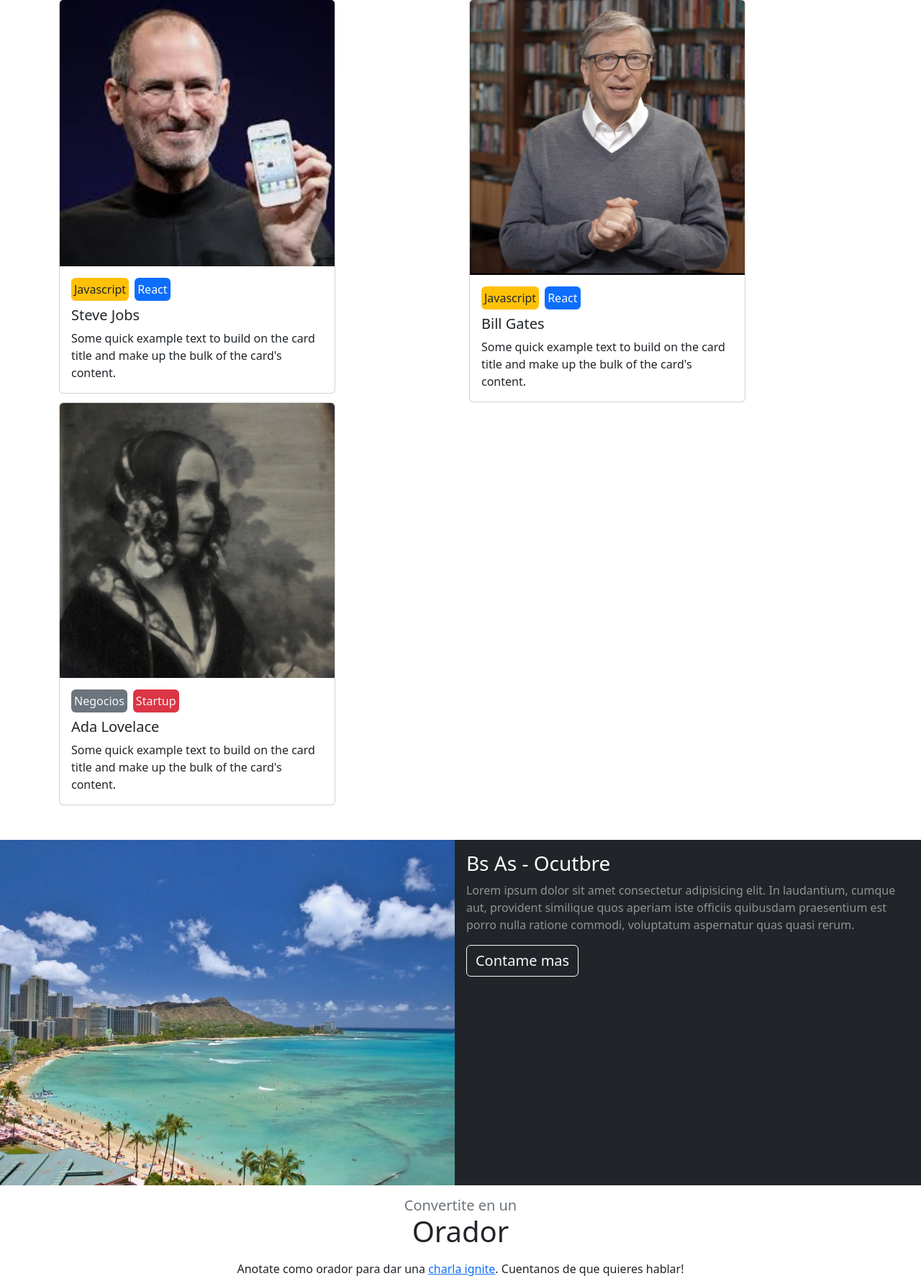
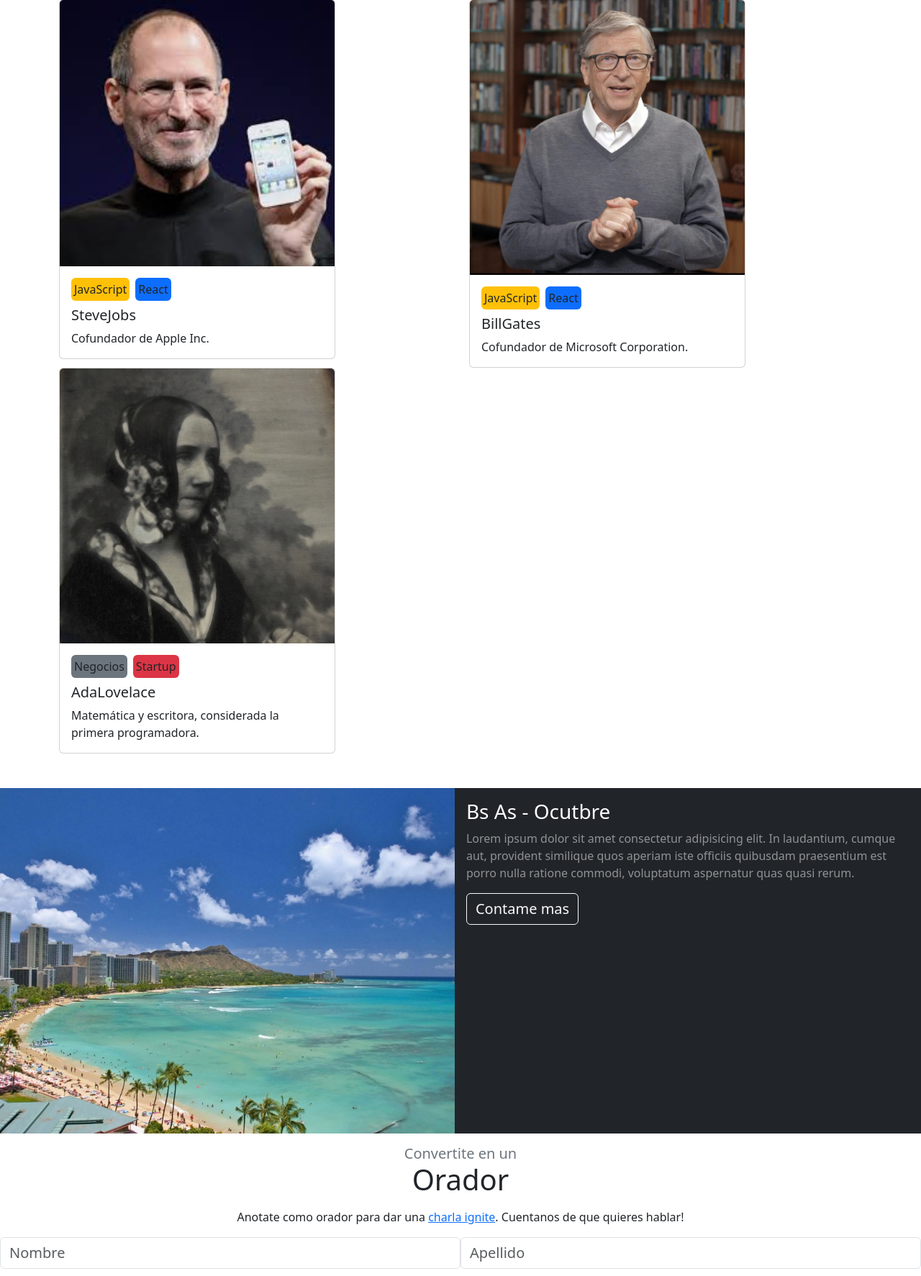
Before and after one commit to matiasnetto/tp-final-codo-a-codo, a PHP site: page / in a window 1280 px wide. Shown: the part 861-2634 px from the top of the page at 72% size. Run offline with PHP 8.4, Linux system fonts and the light colour scheme; data comes from the database, SQL or seed files in the repository.

Commit message:
Add db oradores connection in index.php

```diff
--- /dev/null
+++ b/db.php
@@ -0,0 +1,14 @@
+<?php
+
+$serverName = "localhost";
+$username = "root";
+$password = "";
+$dbName = "conf_bsas_db";
+
+$db = mysqli_connect($serverName,$username,$password,$dbName);
+
+
+if ($db->connect_errno) {
+    echo "WE ARE HAVING TROUBLES";
+    // die( "WE ARE HAVING TROUBLES");
+}
--- a/index.php
+++ b/index.php
@@ -1,7 +1,28 @@
   <?php
   $TITLE = "Conf BSAS";
-  include_once 'components/navbar.php'
+  include_once 'components/navbar.php';
+  require_once 'db.php';
+
+
+  $oradores_query = $db->query("SELECT * FROM oradores;");
+
+  $oradores = $oradores_query->fetch_all(MYSQLI_ASSOC);
+
+
+  function get_tipics_by_orador_id($db, $oradorId) {
+    $topics_stmt = $db->prepare("
+      SELECT topics.name, topics.color_hex
+      FROM oradores_topics
+      JOIN topics ON topics.id = oradores_topics.topic_id
+      WHERE oradores_topics.orador_id = ? ;");
+
+    $topics_stmt->bind_param("i", $oradorId);
+    $topics_stmt->execute();
+    return $topics_stmt->get_result()->fetch_all(MYSQLI_ASSOC);
+  }
   ?>
+
+
 
   <!-- SECCION CARROUSEL -->
   <section>
@@ -92,59 +113,29 @@
 
     <div class="container">
       <div class="row ">
-        <div class="col text-center justify-content-center">
+        <?php foreach ($oradores as $orador){ ?>
+          <div class="col text-center justify-content-center">
           <!-- CARD 1 -->
           <div class="card orador-card mx-auto mx-md-0  mb-3 mb-md-0">
 
-            <img class="card-img-top" src="images/steve.jpg">
+            <img class="card-img-top" src="<?php echo $orador["image_url"]; ?>">
             <div class="card-body">
               <div class="d-flex  mb-2">
-                <div class="bg-warning p-1 rounded-2 me-2">Javascript</div>
-                <div class="bg-primary text-light  p-1 rounded-2">React</div>
+                <?php
+                  $topics = get_tipics_by_orador_id($db, $orador["id"]);
+
+                  foreach ($topics as $topic) {
+                    echo "<div class='p-1 rounded-2 me-2' style='background-color: #" . $topic["color_hex"] . "'>" . $topic["name"] . "</div>";
+                  }
+                ?>
               </div>
-              <h5 class="card-title text-start">Steve Jobs</h5>
-              <p class="card-text text-start">Some quick example text to build on the card title and make up the bulk of
-                the card's
-                content.</p>
+              <h5 class="card-title text-start"><?php echo $orador["name"] . $orador["surename"] ?></h5>
+              <p class="card-text text-start""><?php echo $orador["description"]; ?></p>
             </div>
           </div>
         </div>
 
-        <!-- CARD 2 -->
-        <div class="col">
-          <div class="card orador-card mx-auto mx-md-0  mb-3 mb-md-0">
-            <img class="card-img-top" src="images/bill.jpg">
-            <div class="card-body">
-              <div class="d-flex  mb-2">
-                <div class="bg-warning p-1 rounded-2 me-2">Javascript</div>
-                <div class="bg-primary text-light  p-1 rounded-2">React</div>
-              </div>
-              <h5 class="card-title text-start">Bill Gates</h5>
-              <p class="card-text text-start">Some quick example text to build on the card title and make up the bulk
-                of the card's
-                content.</p>
-            </div>
-          </div>
-        </div>
-
-        <!-- CARD 3 -->
-        <div class="col text-center">
-
-          <div class="card orador-card mx-auto mx-md-0">
-            <img class="card-img-top" src="images/ada.jpeg">
-            <div class="card-body">
-              <div class="d-flex mb-2">
-                <div class="bg-secondary text-light p-1 rounded-2 me-2">Negocios</div>
-                <div class="bg-danger text-light p-1 rounded-2">Startup</div>
-              </div>
-              <h5 class="card-title text-start">Ada Lovelace</h5>
-              <p class="card-text text-start">Some quick example text to build on the card title and make up the bulk
-                of the card's
-                content.</p>
-            </div>
-          </div>
-        </div>
-
+        <?php }?>
 
       </div>
     </div>
```
